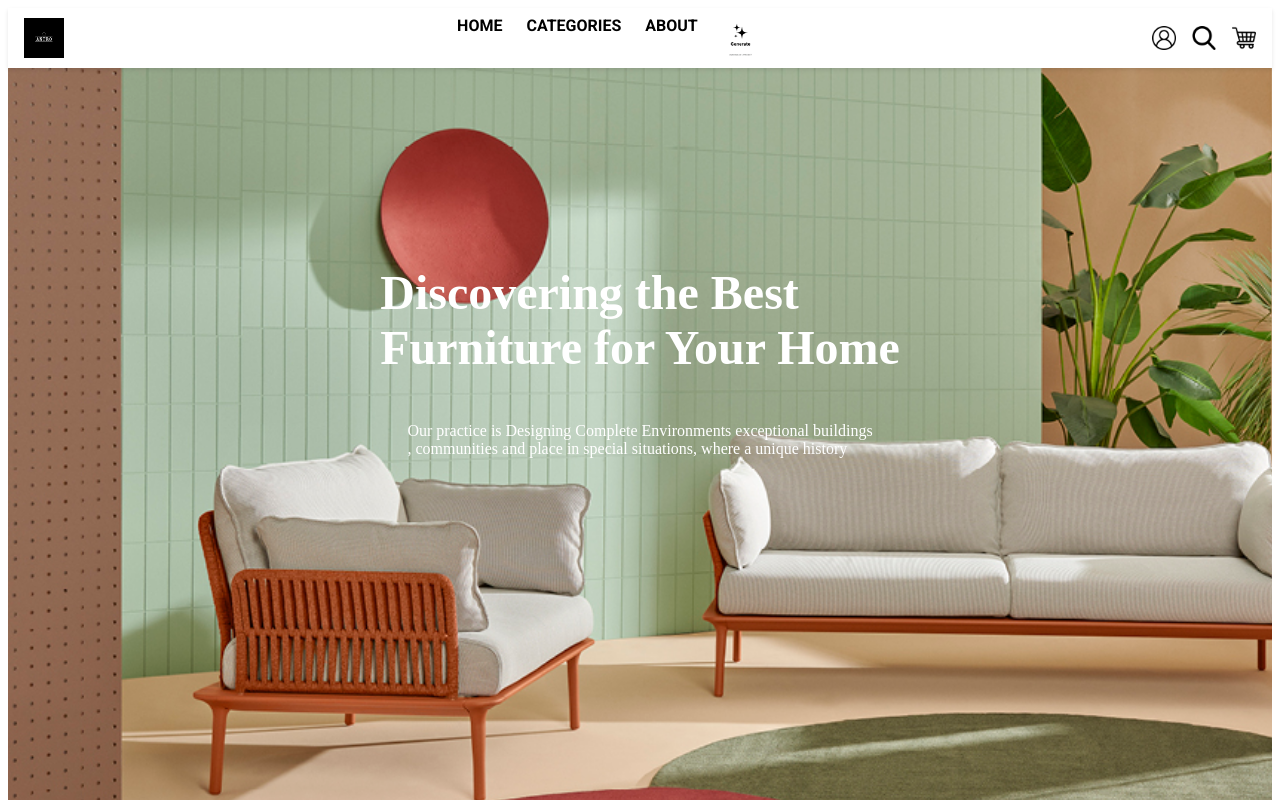
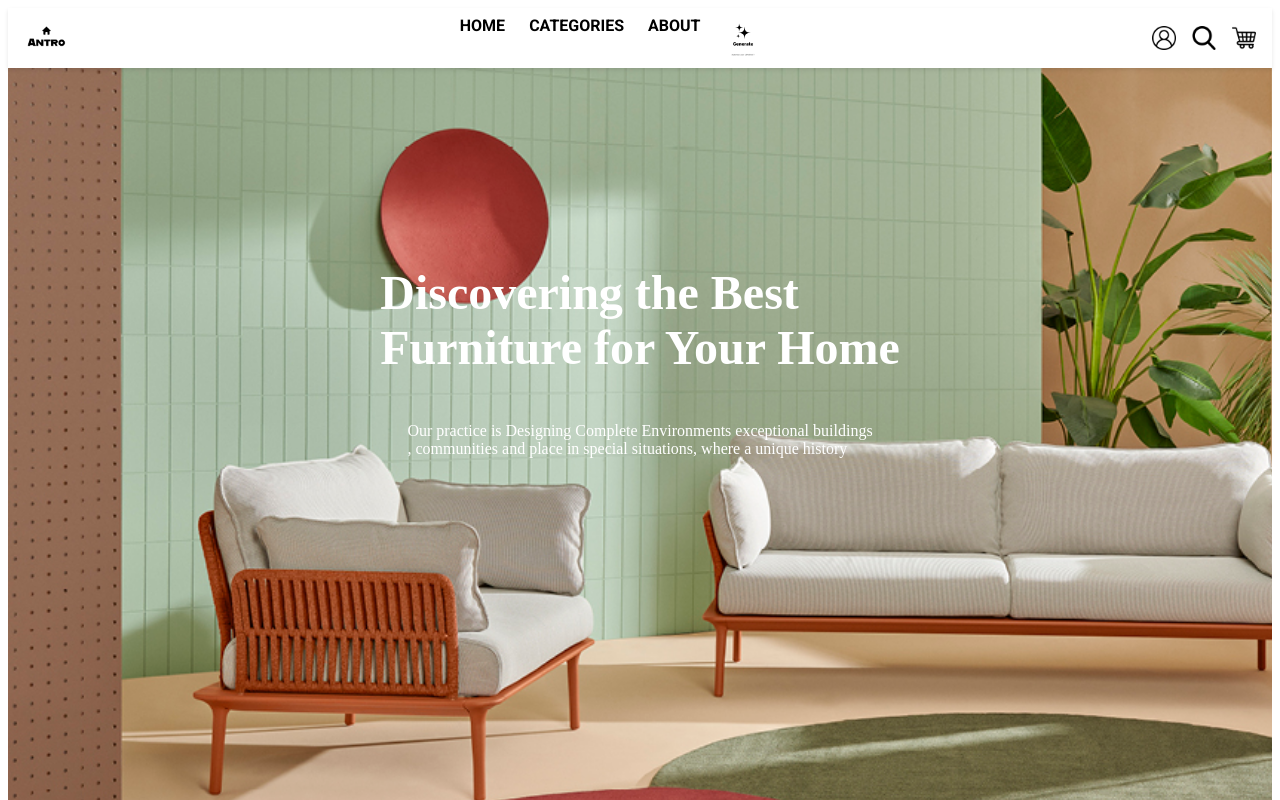
Before and after one commit to Developer1503/furniture-mangement-system, a React (Vite) app in the folder frontend/: page / in a window 1280 px wide. Shown: the top 800 px of the page. Built offline with nearby package versions, Linux system fonts and the light colour scheme.

Commit message:
Navbar component updated

```diff
--- a/frontend/src/components/Navbar.jsx
+++ b/frontend/src/components/Navbar.jsx
@@ -28,7 +28,7 @@ const Navbar = () => {
             case 'bedroom':
                 return assets.Bedroom;
             case 'office':
-                return assets.Office;
+                return assets.office;
             case 'diningroom':
                 return assets.Diningroom;
             default:
@@ -48,7 +48,7 @@ const Navbar = () => {
         }}>
             {/* Logo Section */}
             <div style={{ display: 'flex', alignItems: 'center' }}>
-                <img src={assets.Antro_logo} alt="Antro Logo" style={{ height: '2.5rem' }} />
+                <img src={assets.Antro_transparent} alt="Antro Logo" style={{ height: '1.5rem' }} />
             </div>
 
             {/* Navigation Links */}
```
